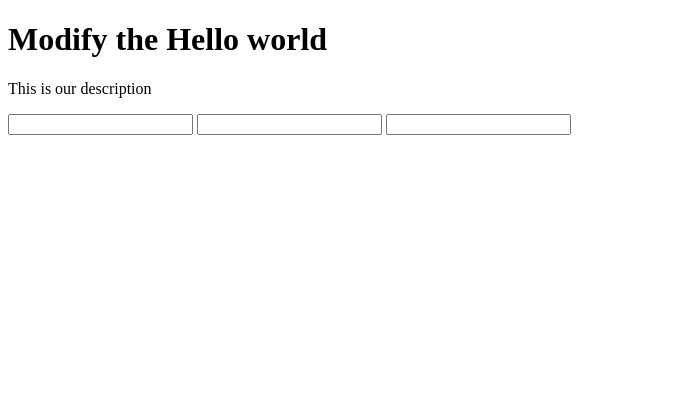
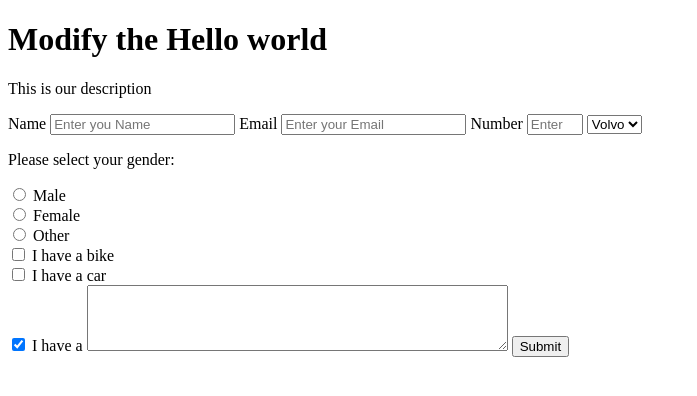
Before and after one commit to RoyNyaga/survey_form_microverse, a plain HTML site: page index.html in a window 1280 px wide. Shown: the whole page, without its empty margins (0-697 px from the left). Drawn offline with Linux system fonts and the light colour scheme.

Commit message:
User story 8 to 17

```diff
--- a/index.html
+++ b/index.html
@@ -11,9 +11,29 @@
     <h1 id="title">Modify the Hello world</h1>
     <p id="description">This is our description</p>
     <form id="survey-form">
-      <input type="text" id="name" required>
-      <input type="email" id="email"  required>
-      <input type="number" id="number">
+      <label id="name-label">Name</label>
+      <input type="text" id="name" placeholder="Enter you Name" required>
+      <label id="email-label">Email</label>
+      <input type="email" id="email" placeholder="Enter your Email" required>
+      <label id="number-label">Number</label>
+      <input type="number" id="number" min="10" max="20" placeholder="Enter your Number">
+      <select id="dropdown" name="cars">
+          <option value="volvo">Volvo</option>
+          <option value="saab">Saab</option>
+          <option value="fiat">Fiat</option>
+          <option value="audi">Audi</option>
+        </select>
+        <p>Please select your gender:</p>
+  <input type="radio" name="gender" value="male"> Male<br>
+  <input type="radio" name="gender" value="female"> Female<br>
+  <input type="radio" name="gender" value="other"> Other<br>
+  <input type="checkbox" name="vehicle1" value="Bike"> I have a bike<br>
+  <input type="checkbox" name="vehicle2" value="Car"> I have a car<br>
+  <input type="checkbox" name="vehicle3" value="Boat" checked> I have a
+  <textarea rows="4" cols="50">
+      </textarea>
+      <input type="submit" id="submit" value="Submit">
+
     </form>
     <!--
 
```
